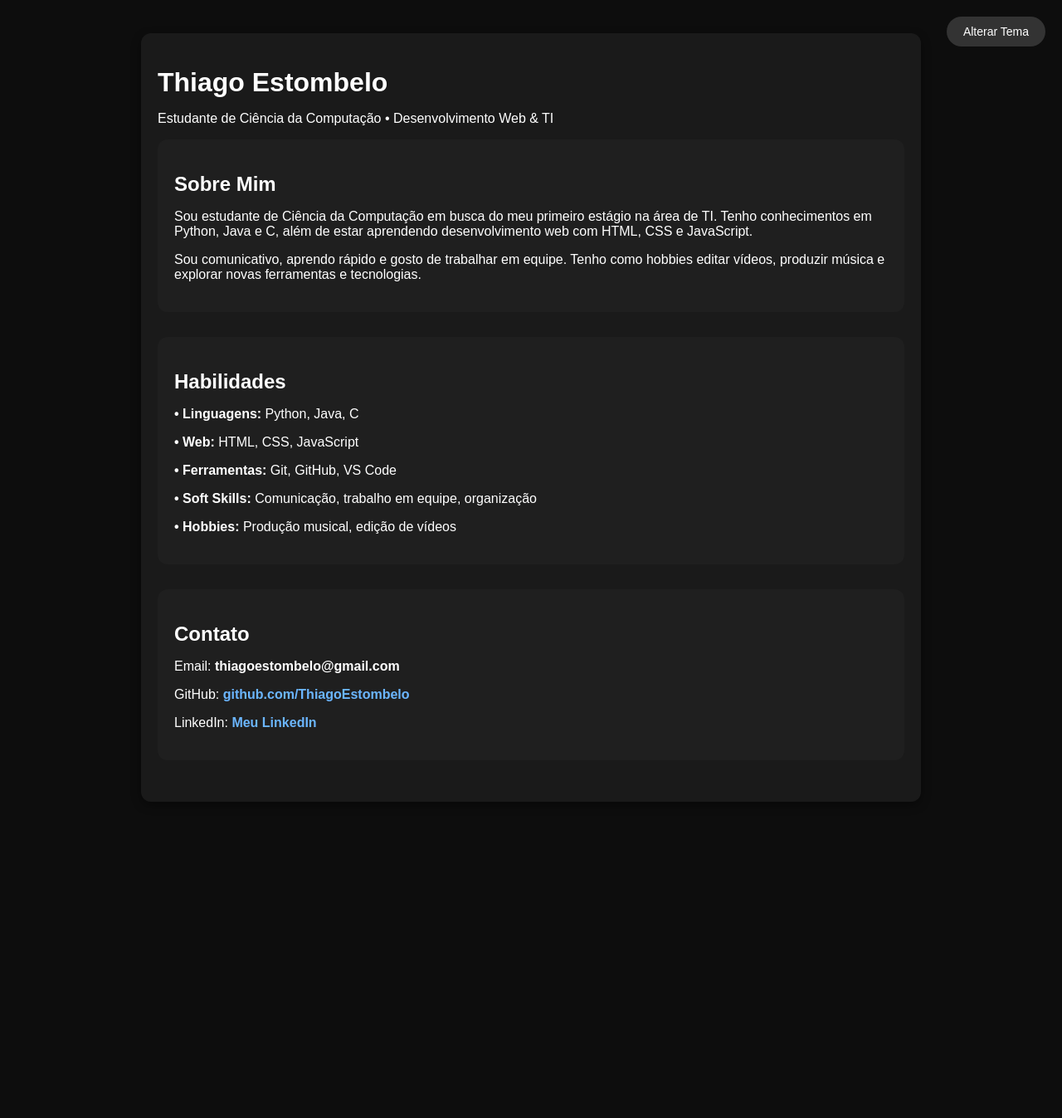
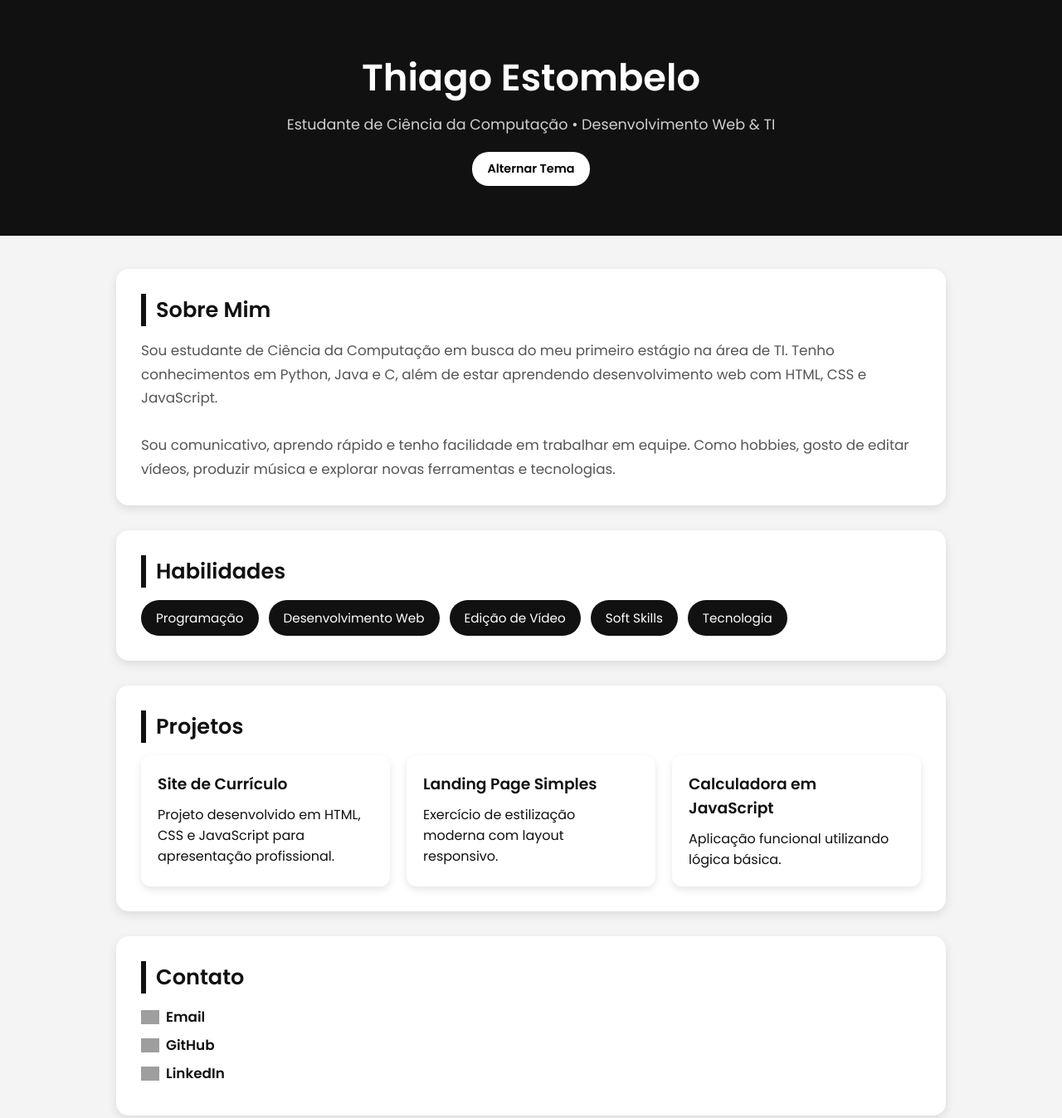
Before and after one commit to ThiagoEstombelo/Curriculo, a plain HTML site: page index.html in a window 1280 px wide. Shown: the top 1347 px of the page at 83% size. Before the commit the page ends 1006 px from the top, so only its background shows below. Drawn offline with Linux system fonts and the light colour scheme; grey boxes are pictures that could not be loaded.

Commit message:
Update index.html

```diff
--- a/index.html
+++ b/index.html
@@ -5,162 +5,268 @@
   <meta name="viewport" content="width=device-width, initial-scale=1.0" />
   <title>Currículo - Thiago Estombelo</title>
 
-  <!-- ------------------------------ ESTILOS ------------------------------ -->
+  <!-- Fonte -->
   <style>
-    /* ------------------ TEMA ESCURO PADRÃO ------------------ */
-    body {
-      font-family: Arial, sans-serif;
+    @import url('https://fonts.googleapis.com/css2?family=Poppins:wght@300;400;600&display=swap');
+
+    :root {
+      --primary: #111;
+      --secondary: #555;
+      --bg: #f4f4f4;
+      --card: #fff;
+    }
+
+    * {
       margin: 0;
       padding: 0;
-      background-color: #0d0d0d;
-      color: #ffffff;
-      transition: background 0.3s, color 0.3s;
+      box-sizing: border-box;
+      font-family: 'Poppins', sans-serif;
+      transition: 0.3s ease;
     }
 
+    body.dark {
+      --primary: #f1f1f1;
+      --secondary: #cfcfcf;
+      --bg: #1a1a1a;
+      --card: #2a2a2a;
+      background: var(--bg);
+      color: var(--primary);
+    }
+
+    body {
+      background: var(--bg);
+      color: var(--primary);
+    }
+
+    /* HEADER */
+    header {
+      text-align: center;
+      padding: 60px 20px;
+      background: var(--primary);
+      color: white;
+    }
+
+    header h1 {
+      font-size: 2.8rem;
+    }
+
+    header p {
+      margin-top: 10px;
+      opacity: 0.8;
+      font-size: 1.1rem;
+    }
+
+    .toggle-btn {
+      margin-top: 20px;
+      background: white;
+      color: black;
+      padding: 10px 18px;
+      border-radius: 20px;
+      cursor: pointer;
+      display: inline-block;
+      font-size: 0.9rem;
+      font-weight: 600;
+    }
+
+    /* CONTAINER */
     .container {
       width: 90%;
-      max-width: 900px;
+      max-width: 1000px;
       margin: 40px auto;
-      padding: 20px;
-      background: #1a1a1a;
-      border-radius: 12px;
-      box-shadow: 0 4px 12px rgba(0, 0, 0, 0.4);
     }
 
-    h1, h2 {
-      margin-bottom: 12px;
-      color: #ffffff;
+    /* SECTIONS */
+    .section {
+      background: var(--card);
+      padding: 30px;
+      border-radius: 15px;
+      margin-bottom: 30px;
+      box-shadow: 0 4px 12px rgba(0,0,0,0.1);
+      animation: fadeIn 0.6s ease;
     }
 
-    .section {
-      margin-bottom: 30px;
+    @keyframes fadeIn {
+      from { opacity: 0; transform: translateY(20px); }
+      to { opacity: 1; transform: translateY(0); }
+    }
+
+    .section h2 {
+      margin-bottom: 15px;
+      border-left: 6px solid var(--primary);
+      padding-left: 12px;
+      font-size: 1.6rem;
+    }
+
+    .about-text {
+      line-height: 1.7;
+      font-size: 1.05rem;
+      color: var(--secondary);
+    }
+
+    /* SKILLS */
+    .skills-list {
+      display: flex;
+      flex-wrap: wrap;
+      gap: 12px;
+    }
+
+    .skill {
+      background: var(--primary);
+      color: white;
+      padding: 10px 18px;
+      border-radius: 25px;
+      cursor: pointer;
+      transition: 0.3s;
+      font-size: 0.95rem;
+    }
+
+    .skill:hover {
+      background: #333;
+      transform: scale(1.07);
+    }
+
+    #skill-info {
+      margin-top: 20px;
+      padding: 18px;
+      background: #eaeaea;
+      border-radius: 12px;
+      display: none;
+      font-size: 0.95rem;
+    }
+
+    /* PROJETOS */
+    .projects {
+      display: grid;
+      grid-template-columns: repeat(auto-fit, minmax(250px, 1fr));
+      gap: 20px;
+    }
+
+    .project-card {
+      background: var(--card);
       padding: 20px;
       border-radius: 12px;
-      background-color: #1f1f1f;
-    }
-
-    a {
-      color: #6bb6ff;
-      text-decoration: none;
-      font-weight: bold;
-    }
-
-    a:hover {
-      text-decoration: underline;
-    }
-
-    /* Botão de tema */
-    .theme-toggle {
-      position: fixed;
-      top: 20px;
-      right: 20px;
-      padding: 10px 20px;
-      border: none;
-      border-radius: 20px;
-      background-color: #333;
-      color: white;
-      cursor: pointer;
-      font-size: 14px;
+      box-shadow: 0 4px 10px rgba(0,0,0,0.1);
       transition: 0.3s;
     }
 
-    .theme-toggle:hover {
-      background-color: #444;
+    .project-card:hover {
+      transform: translateY(-5px);
+      box-shadow: 0 6px 16px rgba(0,0,0,0.15);
     }
 
-    /* ------------------ TEMA CLARO ------------------ */
-    .light-mode {
-      background-color: #ffffff;
-      color: #1a1a1a;
+    .project-card h3 {
+      margin-bottom: 10px;
     }
 
-    .light-mode .container {
-      background-color: #f0f0f0;
-      color: #1a1a1a;
+    /* CONTATO */
+    .contact-icons a {
+      display: flex;
+      align-items: center;
+      gap: 8px;
+      margin: 8px 0;
+      font-size: 1.05rem;
+      font-weight: 600;
+      text-decoration: none;
+      color: var(--primary);
     }
 
-    .light-mode .section {
-      background-color: #ffffff;
-      color: #1a1a1a;
-    }
-
-    .light-mode h1,
-    .light-mode h2 {
-      color: #1a1a1a;
-    }
-
-    .light-mode a {
-      color: #0056b3;
-    }
-
-    .light-mode .theme-toggle {
-      background-color: #e0e0e0;
-      color: #1a1a1a;
-    }
-
-    .light-mode .theme-toggle:hover {
-      background-color: #d5d5d5;
+    .contact-icons img {
+      width: 22px;
     }
   </style>
 </head>
 
 <body>
 
-  <!-- Botão de tema -->
-  <button class="theme-toggle" onclick="toggleTheme()">Alterar Tema</button>
+  <!-- HEADER -->
+  <header>
+    <h1>Thiago Estombelo</h1>
+    <p>Estudante de Ciência da Computação • Desenvolvimento Web & TI</p>
+    <div class="toggle-btn" onclick="toggleDarkMode()">Alternar Tema</div>
+  </header>
 
   <div class="container">
-    <h1>Thiago Estombelo</h1>
-    <p>Estudante de Ciência da Computação • Desenvolvimento Web & TI</p>
 
     <!-- SOBRE MIM -->
     <div class="section">
       <h2>Sobre Mim</h2>
-      <p>
-        Sou estudante de Ciência da Computação em busca do meu primeiro estágio na área de TI.
-        Tenho conhecimentos em Python, Java e C, além de estar aprendendo desenvolvimento web com HTML, CSS e JavaScript.
-      </p>
-
-      <p>
-        Sou comunicativo, aprendo rápido e gosto de trabalhar em equipe.
-        Tenho como hobbies editar vídeos, produzir música e explorar novas ferramentas e tecnologias.
+      <p class="about-text">
+        Sou estudante de Ciência da Computação em busca do meu primeiro estágio na área de TI. Tenho conhecimentos em Python, Java e C, além de estar aprendendo desenvolvimento web com HTML, CSS e JavaScript.
+        <br><br>
+        Sou comunicativo, aprendo rápido e tenho facilidade em trabalhar em equipe. Como hobbies, gosto de editar vídeos, produzir música e explorar novas ferramentas e tecnologias.
       </p>
     </div>
 
     <!-- HABILIDADES -->
     <div class="section">
       <h2>Habilidades</h2>
+      <div class="skills-list">
+        <div class="skill" data-info="Experiência com Python, Java e C aprendidos durante o curso.">Programação</div>
+        <div class="skill" data-info="HTML, CSS e JavaScript para criação de sites responsivos.">Desenvolvimento Web</div>
+        <div class="skill" data-info="Edição de vídeos como hobby usando CapCut, Vegas Pro e DaVinci.">Edição de Vídeo</div>
+        <div class="skill" data-info="Boa comunicação, trabalho em equipe e rápida adaptação.">Soft Skills</div>
+        <div class="skill" data-info="Conhecimentos gerais em tecnologia, hardware e ferramentas digitais.">Tecnologia</div>
+      </div>
 
-      <p><strong>• Linguagens:</strong> Python, Java, C</p>
-      <p><strong>• Web:</strong> HTML, CSS, JavaScript</p>
-      <p><strong>• Ferramentas:</strong> Git, GitHub, VS Code</p>
-      <p><strong>• Soft Skills:</strong> Comunicação, trabalho em equipe, organização</p>
-      <p><strong>• Hobbies:</strong> Produção musical, edição de vídeos</p>
+      <div id="skill-info"></div>
+    </div>
+
+    <!-- PROJETOS -->
+    <div class="section">
+      <h2>Projetos</h2>
+      <div class="projects">
+        <div class="project-card">
+          <h3>Site de Currículo</h3>
+          <p>Projeto desenvolvido em HTML, CSS e JavaScript para apresentação profissional.</p>
+        </div>
+
+        <div class="project-card">
+          <h3>Landing Page Simples</h3>
+          <p>Exercício de estilização moderna com layout responsivo.</p>
+        </div>
+
+        <div class="project-card">
+          <h3>Calculadora em JavaScript</h3>
+          <p>Aplicação funcional utilizando lógica básica.</p>
+        </div>
+      </div>
     </div>
 
     <!-- CONTATO -->
-    <div class="section">
+    <div class="section contact">
       <h2>Contato</h2>
-      <p>Email: <strong>thiagoestombelo@gmail.com</strong></p>
-      <p>GitHub:
+      <div class="contact-icons">
+        <a href="mailto:thiagoestombelo@gmail.com" target="_blank">
+          <img src="https://cdn-icons-png.flaticon.com/512/561/561127.png" /> Email
+        </a>
+
         <a href="https://github.com/ThiagoEstombelo" target="_blank">
-          github.com/ThiagoEstombelo
+          <img src="https://cdn-icons-png.flaticon.com/512/25/25231.png" /> GitHub
         </a>
-      </p>
-      <p>LinkedIn:
+
         <a href="https://www.linkedin.com/in/thiago-estombelo-llapa-400bba292/" target="_blank">
-          Meu LinkedIn
+          <img src="https://cdn-icons-png.flaticon.com/512/174/174857.png" /> LinkedIn
         </a>
-      </p>
+      </div>
     </div>
 
   </div>
 
-  <!-- ------------------------------ SCRIPT ------------------------------ -->
+  <!-- JAVASCRIPT -->
   <script>
-    function toggleTheme() {
-      document.body.classList.toggle('light-mode');
+    function toggleDarkMode() {
+      document.body.classList.toggle("dark");
     }
+
+    const skills = document.querySelectorAll(".skill");
+    const skillInfo = document.getElementById("skill-info");
+
+    skills.forEach(skill => {
+      skill.addEventListener("click", () => {
+        skillInfo.style.display = "block";
+        skillInfo.innerText = skill.getAttribute("data-info");
+      });
+    });
   </script>
 
 </body>
```
